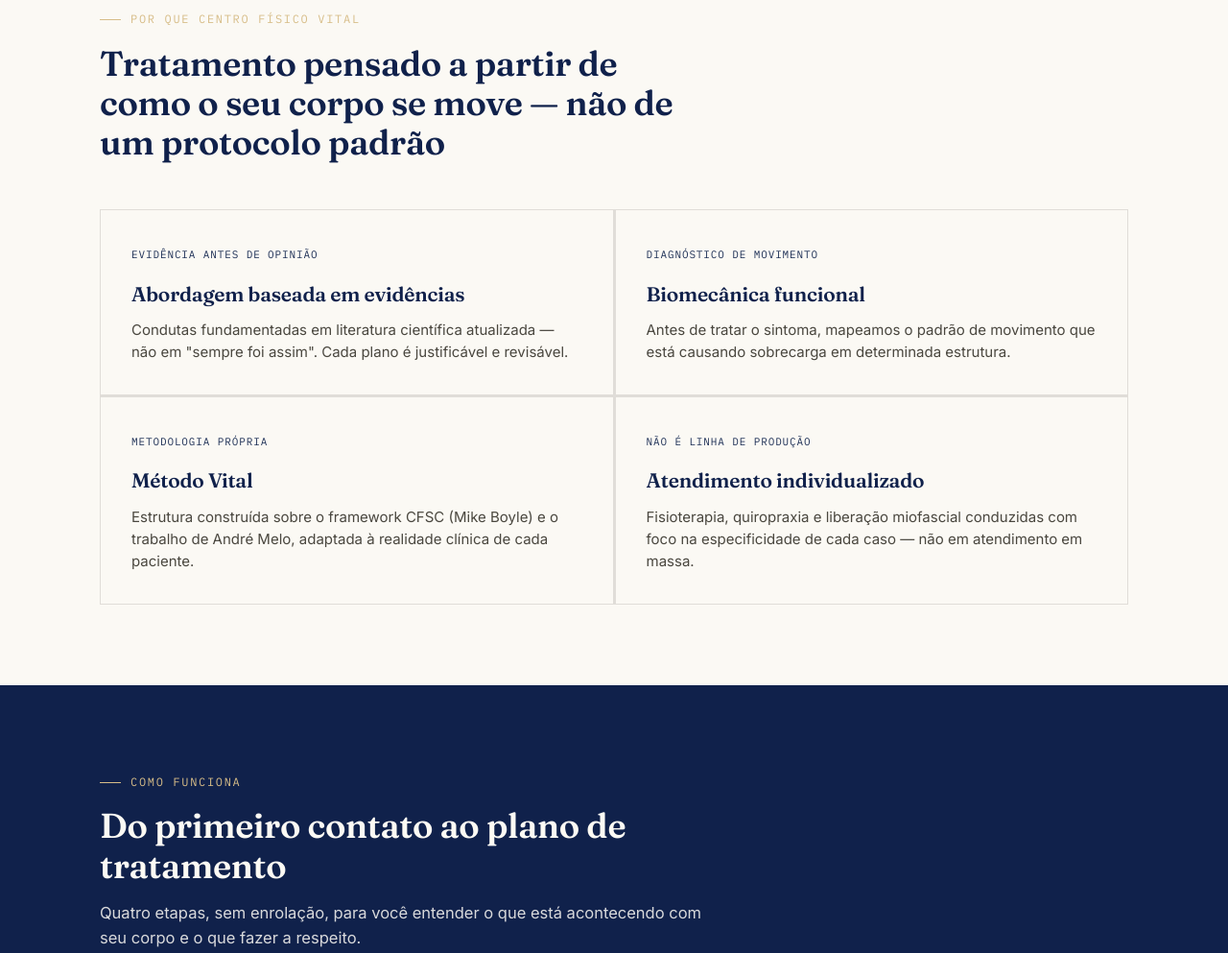
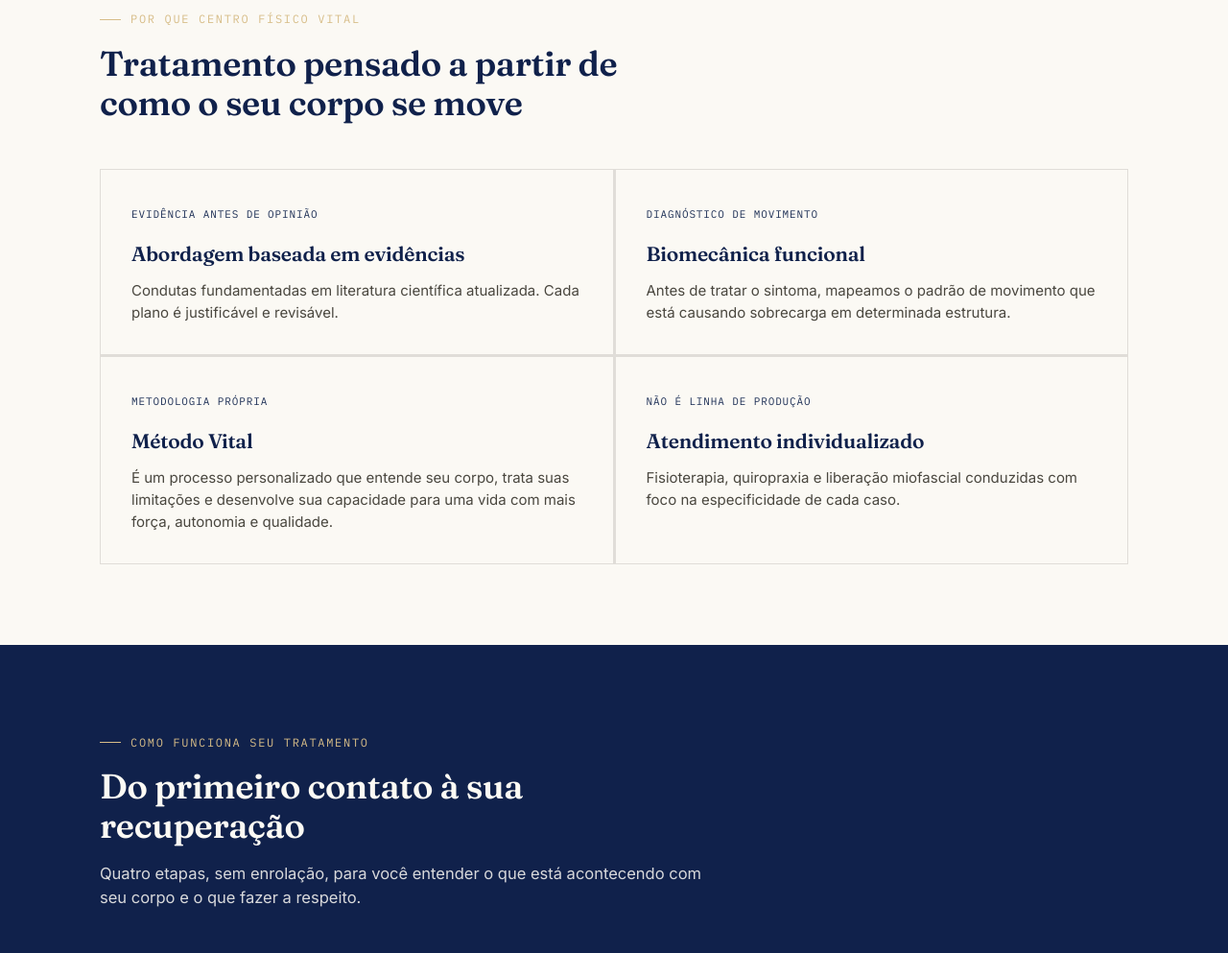
Before and after one commit to CentroFisicoVital/contato, a plain HTML site: page index.html in a window 1280 px wide. Shown: the part 1829-2822 px from the top of the page at 96% size. Drawn offline with Linux system fonts and the light colour scheme.

Commit message:
Update textual content in index.html

```diff
--- a/index.html
+++ b/index.html
@@ -4,7 +4,7 @@
 <head>
   <meta charset="UTF-8">
   <meta name="viewport" content="width=device-width, initial-scale=1.0">
-  <title>Centro Físico Vital — Sua jornada sem limitações começa aqui</title>
+  <title>Centro Físico Vital — Sua Jornada Sem Limitações Começa Aqui</title>
   <link rel="preconnect" href="https://fonts.googleapis.com">
   <link rel="preconnect" href="https://fonts.gstatic.com" crossorigin>
   <link
@@ -114,14 +114,13 @@
     <div class="wrap">
       <div class="section-head">
         <span class="eyebrow">Por que Centro Físico Vital</span>
-        <h2>Tratamento pensado a partir de como o seu corpo se move — não de um protocolo padrão</h2>
+        <h2>Tratamento pensado a partir de como o seu corpo se move</h2>
       </div>
       <div class="why-grid">
         <div class="why-card">
           <span class="tag">Evidência antes de opinião</span>
           <h3>Abordagem baseada em evidências</h3>
-          <p>Condutas fundamentadas em literatura científica atualizada — não em "sempre foi assim". Cada plano é
-            justificável e revisável.</p>
+          <p>Condutas fundamentadas em literatura científica atualizada. Cada plano é justificável e revisável.</p>
         </div>
         <div class="why-card">
           <span class="tag">Diagnóstico de movimento</span>
@@ -132,14 +131,13 @@
         <div class="why-card">
           <span class="tag">Metodologia própria</span>
           <h3>Método Vital</h3>
-          <p>Estrutura construída sobre o framework CFSC (Mike Boyle) e o trabalho de André Melo, adaptada à realidade
-            clínica de cada paciente.</p>
+          <p>É um processo personalizado que entende seu corpo, trata suas limitações e desenvolve sua capacidade para
+            uma vida com mais força, autonomia e qualidade.</p>
         </div>
         <div class="why-card">
           <span class="tag">Não é linha de produção</span>
           <h3>Atendimento individualizado</h3>
-          <p>Fisioterapia, quiropraxia e liberação miofascial conduzidas com foco na especificidade de cada caso — não
-            em atendimento em massa.</p>
+          <p>Fisioterapia, quiropraxia e liberação miofascial conduzidas com foco na especificidade de cada caso.</p>
         </div>
       </div>
     </div>
@@ -149,8 +147,8 @@
   <section class="process">
     <div class="wrap">
       <div class="section-head">
-        <span class="eyebrow">Como funciona</span>
-        <h2>Do primeiro contato ao plano de tratamento</h2>
+        <span class="eyebrow">Como funciona seu tratamento</span>
+        <h2>Do primeiro contato à sua recuperação</h2>
         <p>Quatro etapas, sem enrolação, para você entender o que está acontecendo com seu corpo e o que fazer a
           respeito.</p>
       </div>
```
